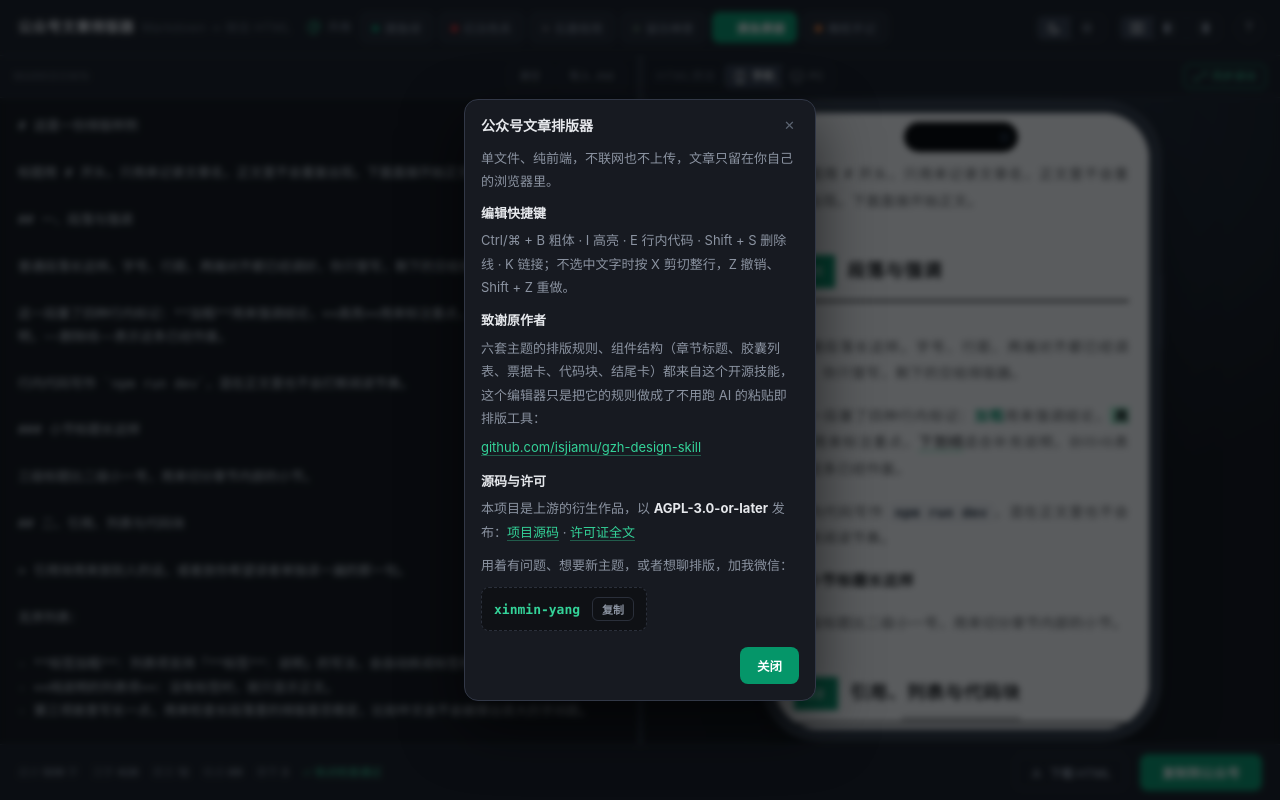
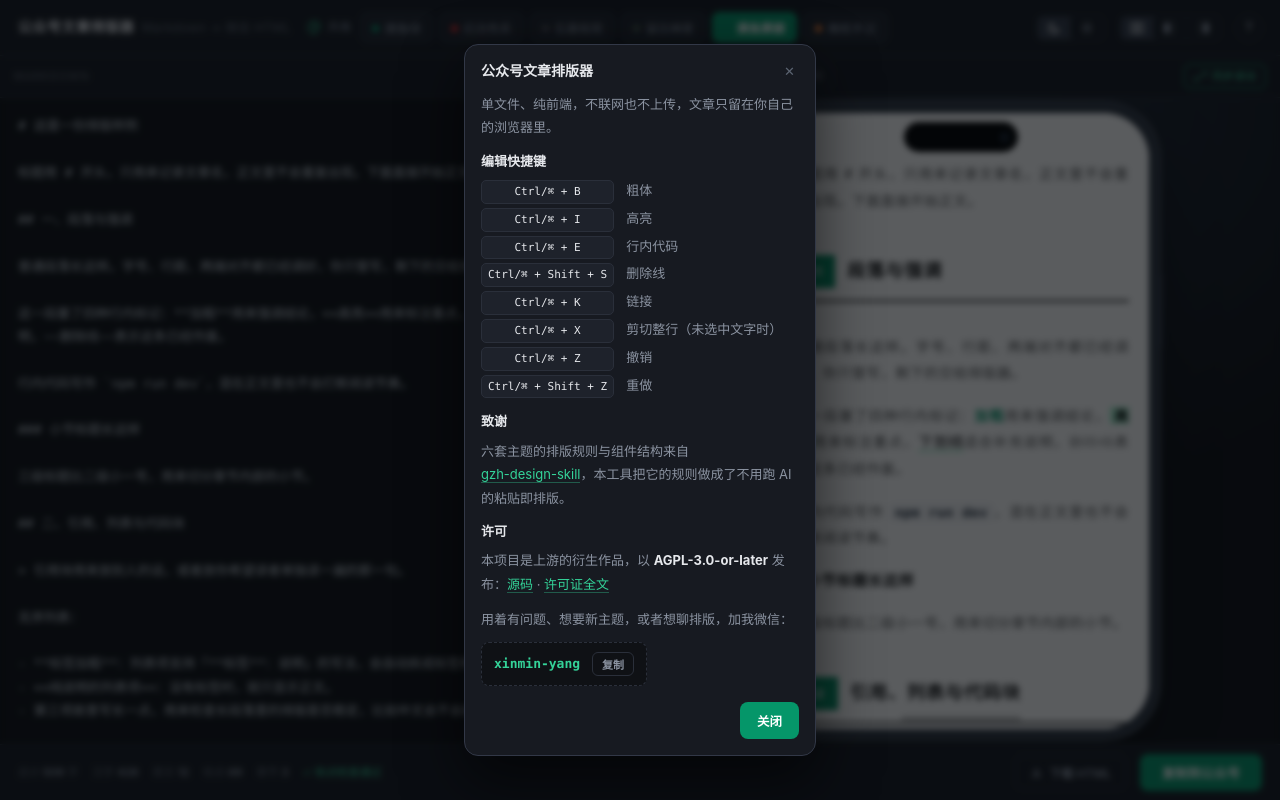
Before and after one commit to vsiryxm/gzh-design, a website: page index.html in a window 1280 px wide. Both pictures are taken after a click on the button "联系作者 / 获取微信号". Drawn offline with Linux system fonts and the light colour scheme.

Commit message:
refactor(help): 帮助弹窗快捷键改要点列表，致谢与许可收短
- 快捷键从一行逗号串改成逐条列出：键位做成等宽 kbd 标签，说明文字右对齐成一列
- 致谢只留一句来源与定位，不再罗列组件清单，链接文字简化为项目名
- 许可并成一小段：衍生作品 + AGPL-3.0-or-later + 源码/许可证全文两个链接
- 链接加 white-space:nowrap，避免长 URL 在词中间断开
- 测试：许可断言改判源码仓库地址（原判据依赖已删的「项目源码」字样）

```diff
--- a/index.html
+++ b/index.html
@@ -300,11 +300,20 @@
     word-break:break-word; overflow-y:auto; min-height:0;
   }
   .modal-body a{
-    color:var(--main2); text-decoration:none; word-break:break-all;
+    color:var(--main2); text-decoration:none; word-break:break-all; white-space:nowrap;
     border-bottom:1px solid rgba(52,211,153,.35);
   }
   .modal-body a:hover{border-bottom-color:var(--main2)}
   .modal-body b{color:var(--text)}
+  .modal-body .sec{margin:0 0 6px; color:var(--text); font-weight:600}
+  .modal-body .kb{list-style:none; margin:0 0 12px; padding:0; display:grid; grid-template-columns:max-content 1fr; gap:3px 12px; align-items:baseline}
+  .modal-body .kb li{display:contents}
+  .modal-body .kb kbd{
+    text-align:center; white-space:nowrap;
+    font-family:ui-monospace,SFMono-Regular,Menlo,monospace; font-size:11px;
+    color:var(--text); background:var(--panel2); border:1px solid var(--line);
+    border-radius:5px; padding:1px 6px;
+  }
   .modal-body .wxid{
     display:inline-flex; align-items:center; gap:8px; margin-top:10px;
     background:var(--bg); border:1px dashed var(--line); border-radius:8px;
@@ -1445,16 +1454,24 @@ const LICENSE_URL = SRC_URL + '/blob/main/LICENSE';
 function showHelp(){
   modal({
     title: '公众号文章排版器',
-    body: `<p style="margin:0 0 8px;">单文件、纯前端，不联网也不上传，文章只留在你自己的浏览器里。</p>
-    <p style="margin:0 0 4px;color:var(--text);font-weight:600;">编辑快捷键</p>
-    <p style="margin:0 0 10px;">Ctrl/⌘ + B 粗体 · I 高亮 · E 行内代码 · Shift + S 删除线 · K 链接；不选中文字时按 X 剪切整行，Z 撤销、Shift + Z 重做。</p>
-    <p style="margin:0 0 4px;color:var(--text);font-weight:600;">致谢原作者</p>
-<p style="margin:0 0 6px;">六套主题的排版规则、组件结构（章节标题、胶囊列表、票据卡、代码块、结尾卡）都来自这个开源技能，这个编辑器只是把它的规则做成了不用跑 AI 的粘贴即排版工具：</p>
-<p style="margin:0 0 10px;"><a href="${CREDIT_URL}" target="_blank" rel="noopener noreferrer">${CREDIT_URL.replace('https://', '')}</a></p>
-<p style="margin:0 0 4px;color:var(--text);font-weight:600;">源码与许可</p>
-<p style="margin:0 0 10px;">本项目是上游的衍生作品，以 <b>AGPL-3.0-or-later</b> 发布：<a href="${SRC_URL}" target="_blank" rel="noopener noreferrer">项目源码</a> · <a href="${LICENSE_URL}" target="_blank" rel="noopener noreferrer">许可证全文</a></p>
-<p style="margin:0;">用着有问题、想要新主题，或者想聊排版，加我微信：</p>
-<span class="wxid">${WX_ID}<button style="margin-left:4px;padding:3px 9px;font-size:11px;font-weight:600;background:none;border:1px solid var(--line);border-radius:6px;color:var(--dim);cursor:pointer;font-family:inherit;" onclick="copyWx(this)">复制</button></span>`,
+    body: `<p style="margin:0 0 10px;">单文件、纯前端，不联网也不上传，文章只留在你自己的浏览器里。</p>
+    <p class="sec">编辑快捷键</p>
+    <ul class="kb">
+      <li><kbd>Ctrl/⌘ + B</kbd><span>粗体</span></li>
+      <li><kbd>Ctrl/⌘ + I</kbd><span>高亮</span></li>
+      <li><kbd>Ctrl/⌘ + E</kbd><span>行内代码</span></li>
+      <li><kbd>Ctrl/⌘ + Shift + S</kbd><span>删除线</span></li>
+      <li><kbd>Ctrl/⌘ + K</kbd><span>链接</span></li>
+      <li><kbd>Ctrl/⌘ + X</kbd><span>剪切整行（未选中文字时）</span></li>
+      <li><kbd>Ctrl/⌘ + Z</kbd><span>撤销</span></li>
+      <li><kbd>Ctrl/⌘ + Shift + Z</kbd><span>重做</span></li>
+    </ul>
+    <p class="sec">致谢</p>
+    <p style="margin:0 0 10px;">六套主题的排版规则与组件结构来自 <a href="${CREDIT_URL}" target="_blank" rel="noopener noreferrer">gzh-design-skill</a>，本工具把它的规则做成了不用跑 AI 的粘贴即排版。</p>
+    <p class="sec">许可</p>
+    <p style="margin:0 0 4px;">本项目是上游的衍生作品，以 <b>AGPL-3.0-or-later</b> 发布：<a href="${SRC_URL}" target="_blank" rel="noopener noreferrer">源码</a> · <a href="${LICENSE_URL}" target="_blank" rel="noopener noreferrer">许可证全文</a></p>
+    <p style="margin:12px 0 0;">用着有问题、想要新主题，或者想聊排版，加我微信：</p>
+    <span class="wxid">${WX_ID}<button style="margin-left:4px;padding:3px 9px;font-size:11px;font-weight:600;background:none;border:1px solid var(--line);border-radius:6px;color:var(--dim);cursor:pointer;font-family:inherit;" onclick="copyWx(this)">复制</button></span>`,
     actions: [{ text:'关闭', kind:'primary', value:true }]
   });
 }
--- a/tools/test.js
+++ b/tools/test.js
@@ -414,7 +414,7 @@ const okNotice = /衍生作品/.test(noticeTxt) && /isjiamu\/gzh-design-skill/.t
               && /Jiamu/.test(noticeTxt) && /Simon Yang/.test(noticeTxt);
 const okPkg = pkgJson.license === 'AGPL-3.0-or-later';
 // §5 要求：版权声明也要落在源码里
-const okPage = /项目源码/.test(html) && /AGPL-3\.0-or-later/.test(html) && /Jiamu/.test(html);
+const okPage = /vsiryxm\/gzh-design/.test(html) && /AGPL-3\.0-or-later/.test(html) && /Jiamu/.test(html);
 console.log(`  LICENSE ${okLic ? '✓' : '✗'} · NOTICE ${okNotice ? '✓' : '✗'} · package.json ${okPkg ? '✓' : '✗'} · 页面源码入口 ${okPage ? '✓' : '✗'}`);
 console.log(okLic && okNotice && okPkg && okPage ? '✓ AGPL 声明齐全（含上游版权与源码入口）' : '✗ 许可声明不完整');
 
```
